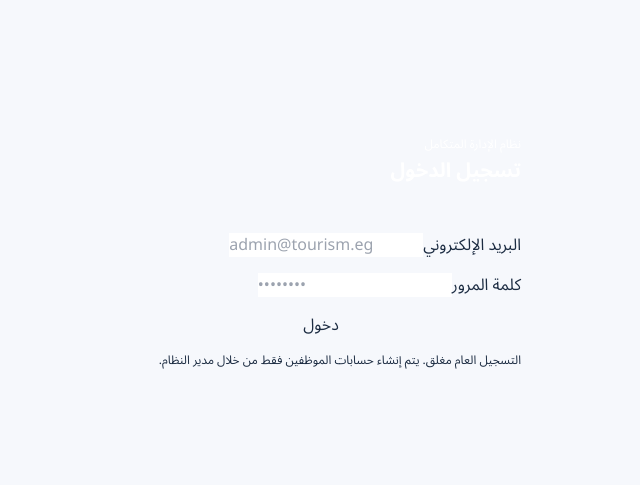
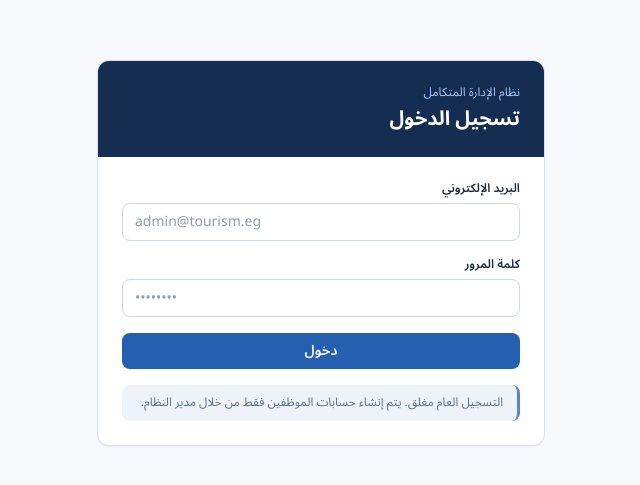
Before and after one commit to MohamedAbdelshakor/tourism-management, a React (Vite) app: page /login in a window 1280 px wide. Shown: the part 147-632 px from the top of the page, without its empty margins (350-990 px from the left). Built offline with nearby package versions, Linux system fonts and the light colour scheme; no server answers.

Commit message:
fix: align Tailwind brand color tokens and component styles

```diff
--- a/src/index.css
+++ b/src/index.css
@@ -5,9 +5,44 @@
 @layer base {
   html,
   body {
-    font-family: 'Noto Sans Arabic', ui-sans-serif, system-ui, sans-serif;
+    font-family: 'Noto Sans Arabic', 'Cairo', ui-sans-serif, system-ui, sans-serif;
     background-color: #f6f8fc;
     color: #1c2c42;
+    -webkit-font-smoothing: antialiased;
+  }
+}
+
+@layer components {
+  .card {
+    @apply bg-white rounded-xl border border-brand-border shadow-sm;
+  }
+
+  .btn-primary {
+    @apply inline-flex items-center justify-center gap-2 rounded-lg bg-brand-primary px-4 py-2 text-sm font-semibold text-white shadow-sm transition-colors hover:bg-brand-primary-hover focus:outline-none focus:ring-2 focus:ring-brand-primary/30 disabled:opacity-60 disabled:cursor-not-allowed;
+  }
+
+  .btn-secondary {
+    @apply inline-flex items-center justify-center gap-2 rounded-lg border border-brand-input-border bg-white px-4 py-2 text-sm font-medium text-brand-ink shadow-sm transition-colors hover:bg-brand-info hover:text-brand-accent focus:outline-none focus:ring-2 focus:ring-brand-primary/20 disabled:opacity-60;
+  }
+
+  .btn-danger {
+    @apply inline-flex items-center justify-center gap-2 rounded-lg bg-red-600 px-4 py-2 text-sm font-semibold text-white shadow-sm transition-colors hover:bg-red-700 focus:outline-none focus:ring-2 focus:ring-red-500/30 disabled:opacity-60;
+  }
+
+  .form-label {
+    @apply block text-xs font-semibold text-brand-ink mb-1.5;
+  }
+
+  .form-input {
+    @apply w-full rounded-lg border border-brand-input-border bg-white px-3 py-2 text-sm text-brand-ink placeholder:text-brand-muted/70 focus:border-brand-primary focus:outline-none focus:ring-2 focus:ring-brand-primary/15 transition-colors;
+  }
+
+  .table-head {
+    @apply bg-brand-table-head text-brand-accent text-xs font-bold border-b border-brand-border;
+  }
+
+  .note-box {
+    @apply bg-brand-note border-r-[3px] border-brand-note-border rounded-lg px-3.5 py-2.5 text-brand-ink;
   }
 }
 
--- a/tailwind.config.js
+++ b/tailwind.config.js
@@ -7,12 +7,13 @@ export default {
         sans: ['"Noto Sans Arabic"', '"Cairo"', 'ui-sans-serif', 'system-ui', 'sans-serif'],
       },
       colors: {
+        brand: {
           sidebar: '#142d50',
           'sidebar-label': '#a8c7ff',
           'sidebar-active': '#2c5895',
           primary: '#245fb0',
           'primary-hover': '#1d4e92',
-        'accent-text': '#204e8e',
+          accent: '#204e8e',
           page: '#f6f8fc',
           card: '#ffffff',
           border: '#d9e2ee',
@@ -20,11 +21,12 @@ export default {
           ink: '#1c2c42',
           muted: '#5e728a',
           'table-head': '#edf2f9',
-        'info-surface': '#eaf1fa',
-        'note-surface': '#eef3fa',
+          info: '#eaf1fa',
+          note: '#eef3fa',
           'note-border': '#5d86bc',
+          success: '#28644f',
           'success-bg': '#e8f4ee',
-        'success-text': '#28644f',
+        },
       },
     },
   },
```
Lines whose indentation alone changed are shown as unchanged.
